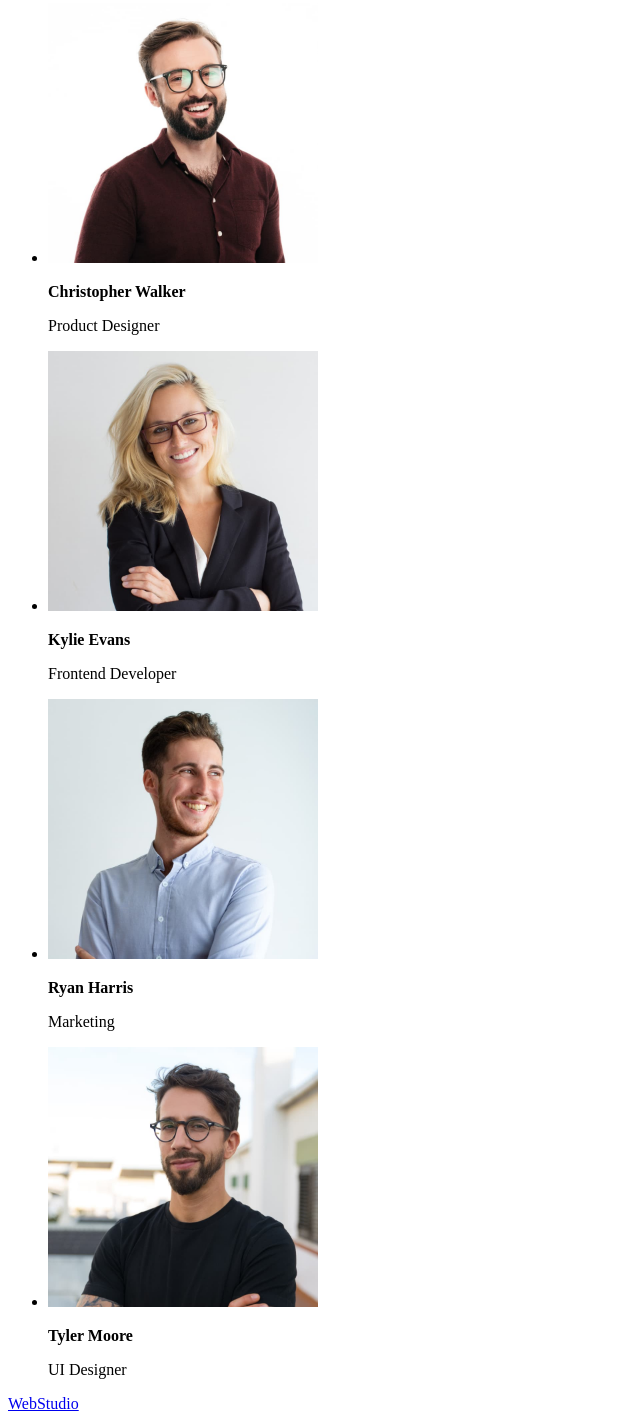
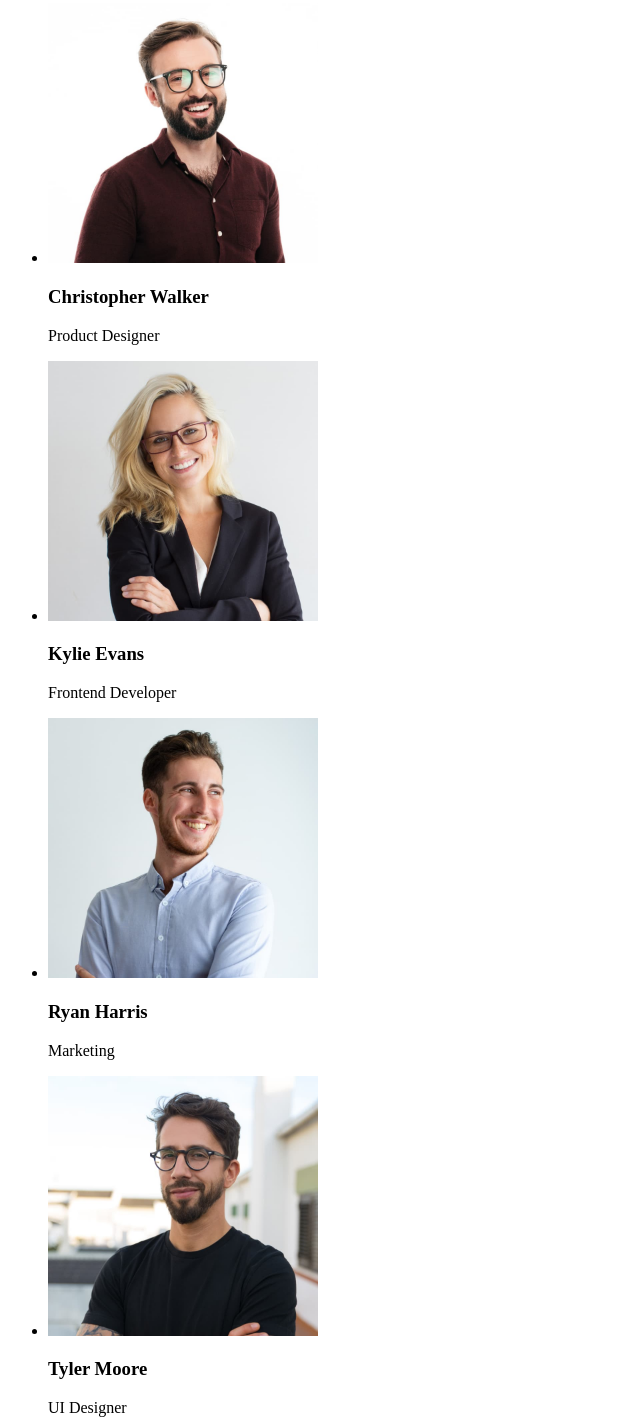
Before and after one commit to andrewsor13/goit-markup-hw-01, a plain HTML site: page index.html in a window 1280 px wide. Shown: the part 974-2400 px from the top of the page, without its empty margins (0-640 px from the left). Drawn offline with Linux system fonts and the light colour scheme.

Commit message:
Update index.html

```diff
--- a/index.html
+++ b/index.html
@@ -53,22 +53,22 @@
         <ul>
           <li>
             <img width="270" src="./images/christopher_walker.jpg" alt="Picture of Christopher Walker" />
-            <p><b>Christopher Walker</b></p>
+            <h3>Christopher Walker</h3>
             <p>Product Designer</p>
           </li>
           <li>
             <img width="270" src="./images/kylie_evans.jpg" alt="Picture of Kylie Evans" />
-            <p><b>Kylie Evans</b></p>
+            <h3>Kylie Evans</h3>
             <p>Frontend Developer</p>
           </li>
           <li>
             <img width="270" src="./images/ryan_harris.jpg" alt="Picture of Ryan Harris" />
-            <p><b>Ryan Harris</b></p>
+            <h3>Ryan Harris</h3>
             <p>Marketing</p>
           </li>
           <li>
             <img width="270" src="./images/tyler_moore.jpg" alt="Picture of Tyler Moore" />
-            <p><b>Tyler Moore</b></p>
+            <h3>Tyler Moore</h3>
             <p>UI Designer</p>
           </li>
         </ul>
```
